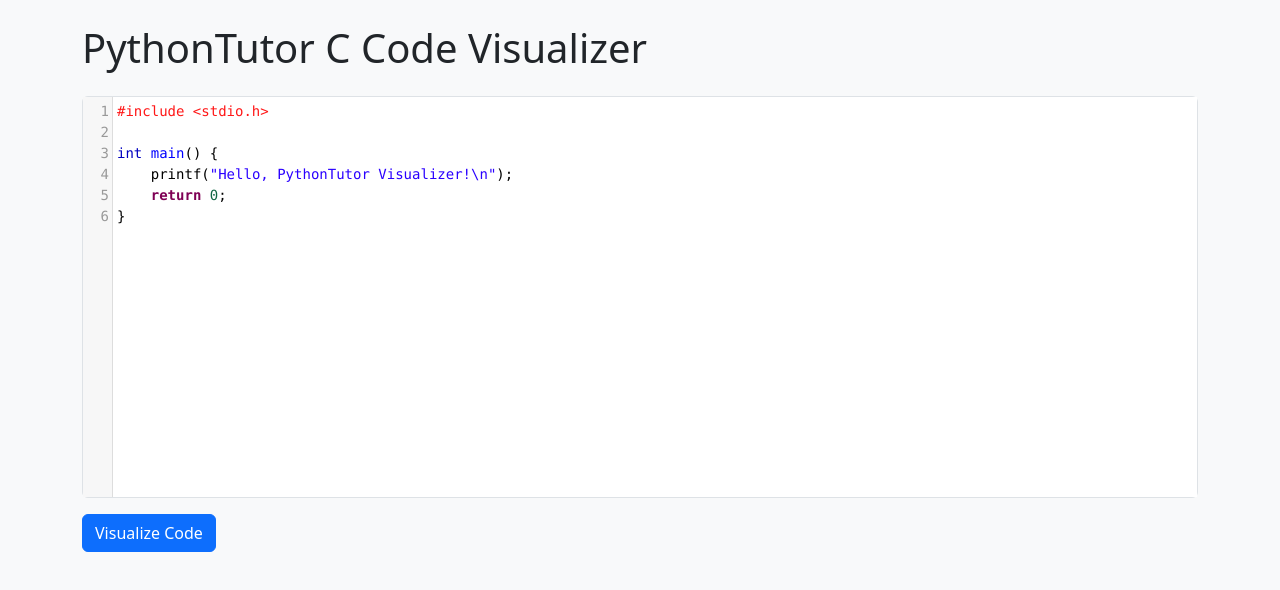
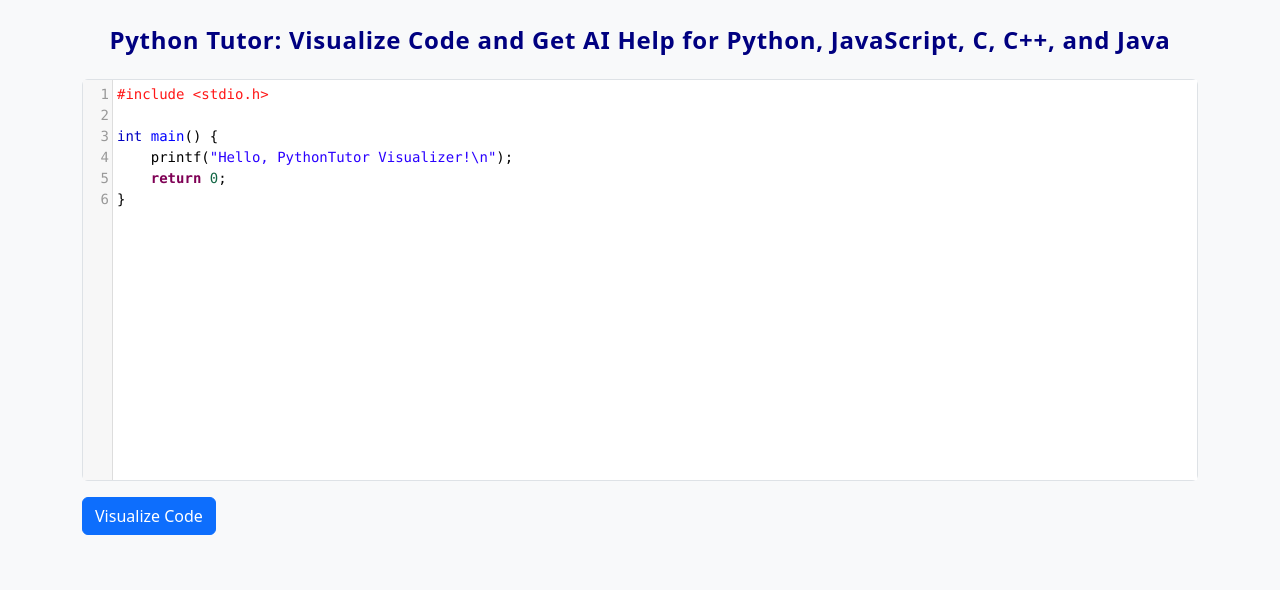
Before and after one commit to AnisurRahmanJU/CodeViz, a website: page index.html in a window 1280 px wide. Drawn offline with nearby package versions, Linux system fonts and the light colour scheme.

Commit message:
Update index.html

```diff
--- a/index.html
+++ b/index.html
@@ -7,9 +7,6 @@
 
   <!-- Bootstrap CSS -->
   <link href="https://cdn.jsdelivr.net/npm/bootstrap@5.3.2/dist/css/bootstrap.min.css" rel="stylesheet" />
-
-  <!-- Google Fonts: JetBrains Mono -->
-  <link href="https://fonts.googleapis.com/css2?family=JetBrains+Mono&display=swap" rel="stylesheet" />
 
   <!-- CodeMirror CSS -->
   <link rel="stylesheet" href="https://cdnjs.cloudflare.com/ajax/libs/codemirror/5.65.13/codemirror.min.css" />
@@ -25,7 +22,9 @@
 <body class="bg-light text-dark">
 
   <div class="container py-4">
-    <h1 class="mb-4">PythonTutor C Code Visualizer</h1>
+    <h1 class="custom-header">
+      Python Tutor: Visualize Code and Get AI Help for Python, JavaScript, C, C++, and Java
+    </h1>
 
     <div id="editor" class="border rounded"></div>
 
@@ -50,7 +49,7 @@
 int main() {
     printf("Hello, PythonTutor Visualizer!\\n");
     return 0;
-}`
+}`,
       });
 
       const visualizeBtn = document.getElementById('visualize-btn');
@@ -59,10 +58,8 @@
       visualizeBtn.addEventListener('click', () => {
         const code = window.myEditor.getValue();
 
-        // Create and show iframe
         Viz.createVisualizerIframe(iframeContainer, code);
 
-        // Show iframe container
         iframeContainer.style.display = 'block';
       });
     });
```
